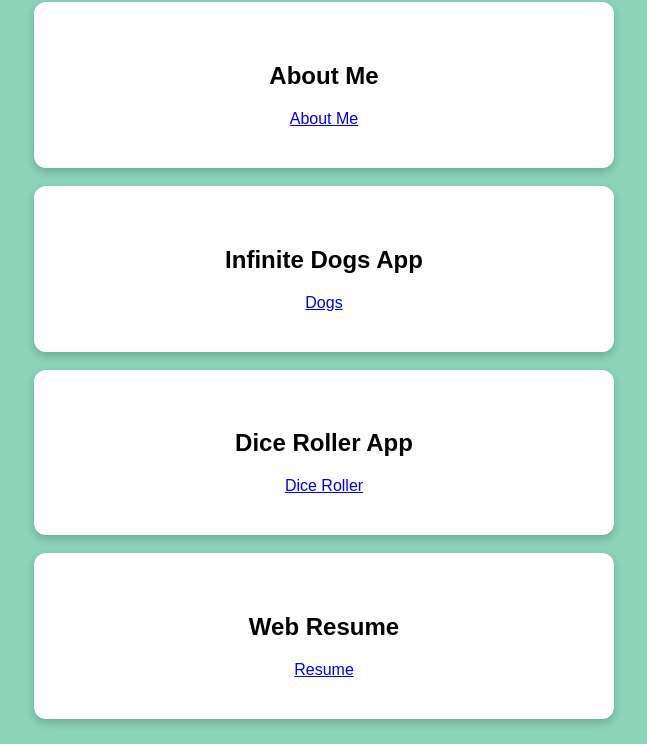
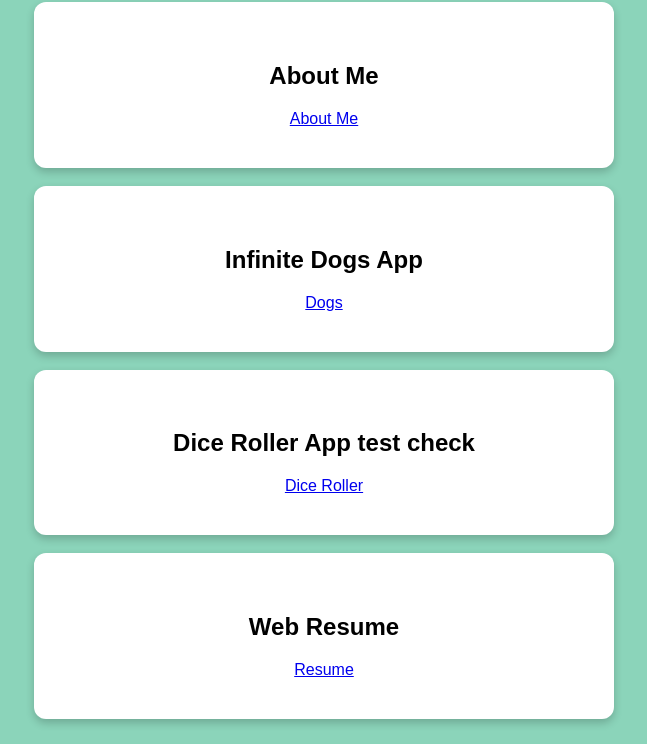
Before and after one commit to Jchave2000/Assignment-Portfolio, a plain HTML site: page index.html in a window 1280 px wide. Shown: the part 103-847 px from the top of the page, without its empty margins (316-963 px from the left). Drawn offline with Linux system fonts and the light colour scheme.

Commit message:
testing something

```diff
--- a/index.html
+++ b/index.html
@@ -21,7 +21,7 @@
     </div>
     <br>
     <div>
-        <h2>Dice Roller App</h2>
+        <h2>Dice Roller App test check</h2>
         <a href="https://dice-roller-jc-aeeah5ftbrexdmd6.canadacentral-01.azurewebsites.net/"
         target="_blank">Dice Roller</a>
     </div>
@@ -32,5 +32,4 @@
         target="_blank">Resume</a>
     </div>
 </body>
-
 </html>
```
